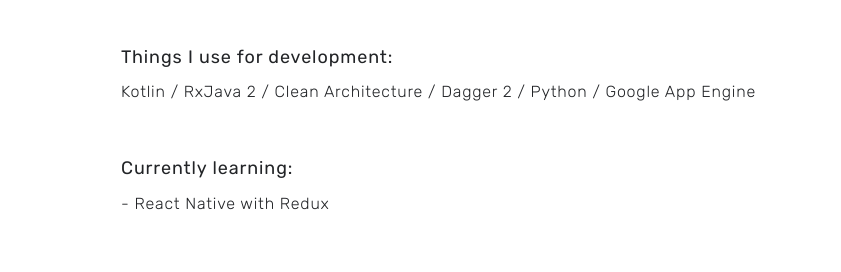
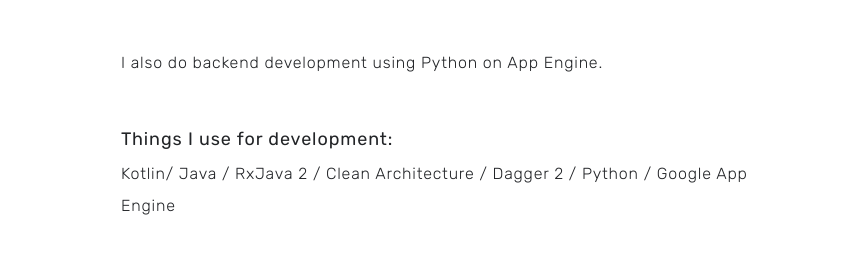
Before and after one commit to jermainedilao/jermainedilao.github.io, a plain HTML site: page about.html in a window 1280 px wide. Shown: the part 354-626 px from the top of the page, 439-1280 px from the left. Drawn offline with nearby package versions, Linux system fonts and the light colour scheme.

Commit message:
Added website links to yyy and adda and updated about page.

```diff
--- a/about.html
+++ b/about.html
@@ -63,14 +63,10 @@
                 <h4>Hello! I am Jermaine Dilao.</h4>
                 <p>I'm an Android Developer. I enjoy learning new things in android development. Especially on learning architecture and achieving clean code. I have a degree in Bachelor of Science in Information Technology.</p>
 
+                <p>I also do backend development using Python on App Engine.</p>
+
                 <h5>Things I use for development:</h5>
-                <p>Kotlin / RxJava 2 / Clean Architecture / Dagger 2 / Python / Google App Engine</p>
-
-                <h5>Currently learning:</h5>
-                <p>
-                  - React Native with Redux <br/>
-                </p>
-
+                <p>Kotlin/ Java / RxJava 2 / Clean Architecture / Dagger 2 / Python / Google App Engine</p>
               </div>
             </div>
           </div>
```
Also changed, not shown: index.html (+2 -0 lines).
